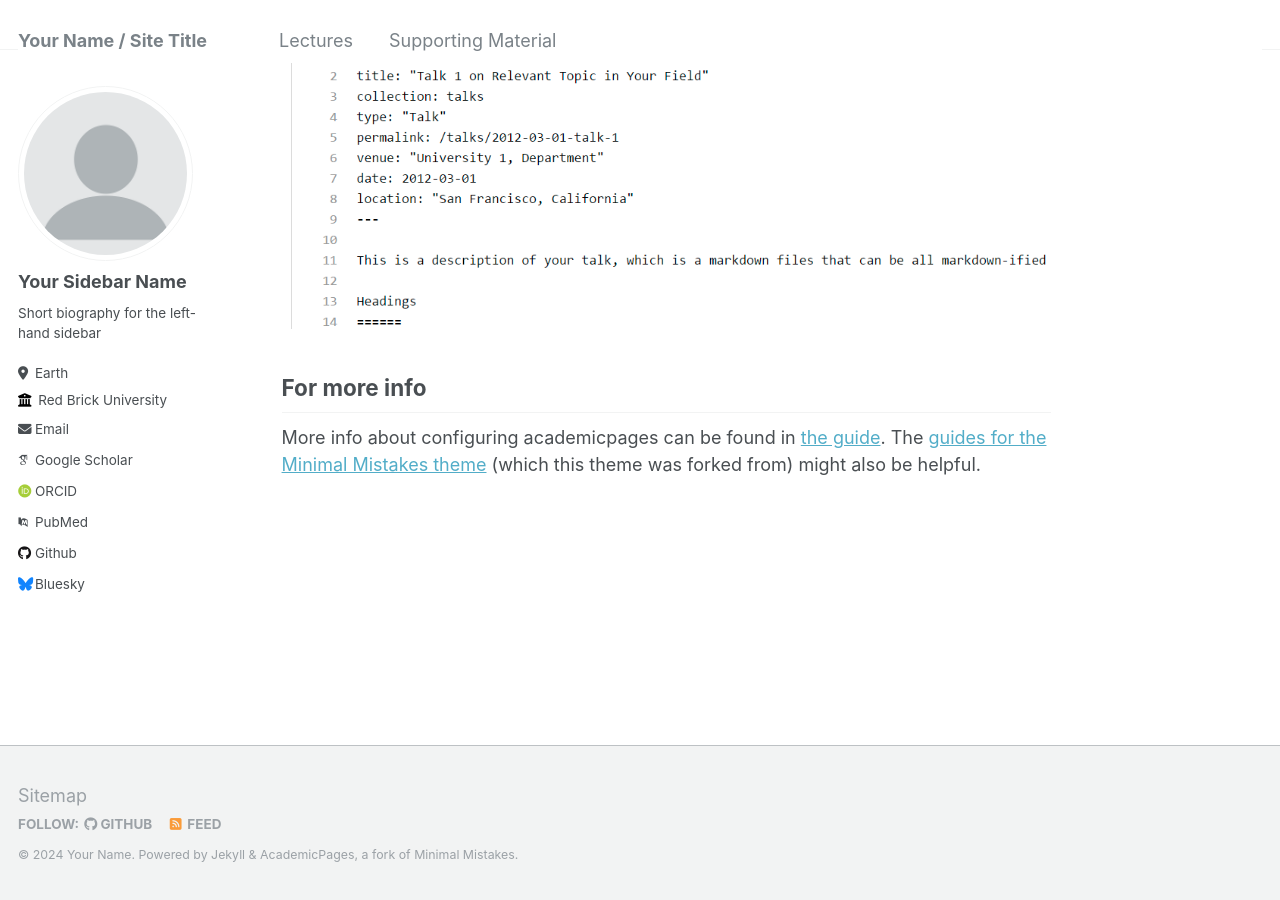
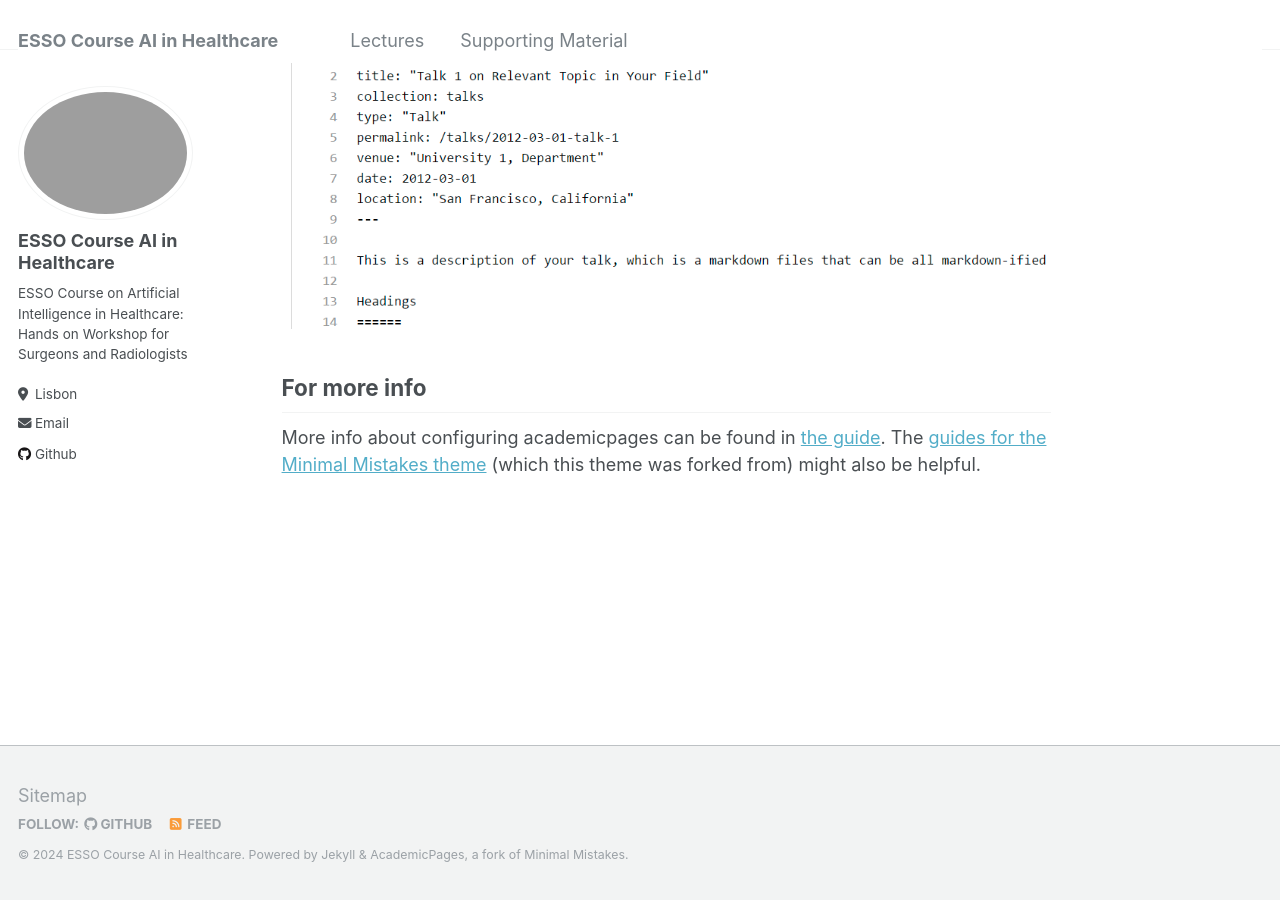
Before and after one commit to AIinMedicine/ESSO_AI_Healthcare, a Jekyll site: the page built from _pages/about.md, in a window 1280 px wide and 900 px high, scrolled down 2640 px. Built offline with Jekyll 4.4.1, drawn with Linux system fonts in a browser that asks for light colours; some web fonts are replaced.

Commit message:
Update _config.yml
update config file

```diff
--- a/_config.yml
+++ b/_config.yml
@@ -3,77 +3,17 @@
 # This config file is meant for settings that affect your entire site, values
 # which you are expected to set up once and rarely need to edit after that.
 # For technical reasons, this file is *NOT* reloaded automatically when you use
-# `jekyll serve -l -H localhost`. If you change this file, please restart the
-# server process.
-
-# Basic Site Settings
-locale                   : "en-US"
-title                    : "Your Name / Site Title"
-title_separator          : "-"
-name                     : &name "Your Name"
-description              : &description "personal description"
-url                      : https://academicpages.github.io # the base hostname & protocol for your site e.g. "https://mmistakes.github.io"
-baseurl                  : "" # the subpath of your site, e.g. "/blog"
-repository               : "academicpages/academicpages.github.io"
-
-# Site Author - The following control what appear as part of the author content on the side bar.
-#               If a field is blank the icon and link will not appear, otherwise it will be shown.
-#               Additional customization can be done by editing /_includes/author-profile.html
-author:
-  # Biographic information
-  avatar           : "profile.png"
-  name             : "Your Sidebar Name"
-  pronouns         : # example: "she/her"
-  bio              : "Short biography for the left-hand sidebar"
-  location         : "Earth"
-  employer         : "Red Brick University"
-  uri              : # URL
-  email            : "none@example.org"
-
-  # Academic websites
-  arxiv            : # URL - Update with the correct link to your profile
-  googlescholar    : "https://scholar.google.com/citations?user=PS_CX0AAAAAJ"
-  impactstory      : # URL
-  orcid            : "http://orcid.org/yourorcidurl"
-  pubmed           : "https://www.ncbi.nlm.nih.gov/pubmed/?term=john+snow"
-  researchgate     : # URL
-
-  # Repositories and software development
-  bitbucket        : # Username - Update with your username on the site
-  codepen          : # Username
-  dribbble         : # Username
-  github           : "academicpages"
-  kaggle           : # Username
-  stackoverflow    : # User number or user number and name (i.e., use "1" or "1/jeff-atwood")
-
-  # Social media
-  bluesky          : "bsky.app" # Replace this with you Bluesky username
-  facebook         : # Username
-  flickr           : # Username
-  foursquare       : # Username
-  goodreads        : # Username
-  google_plus      : # Username
-  keybase          : # Username
-  instagram        : # Username
-  lastfm           : # Username
-  linkedin         : # Username
-  mastodon         : # URL
-  medium           : # URL
-  pinterest        : # Username
-  soundcloud       : # Username
-  steam            : # Username
-  telegram         : # URL
-  tumblr           : # Username
-  twitter          : # Username for X / Twitter
-  vine             : # Username
-  weibo            : # Username
-  wikipedia        : # Username
-  xing             : # Username
-  youtube          : # Username
-  zhihu            : # URL
-
+# `jekyll serve`. If you change this file, please restart the server process.
 
 # Site Settings
+locale                   : "en-US"
+title                    : "ESSO Course AI in Healthcare"
+title_separator          : "-"
+name                     : &name "ESSO Course AI in Healthcare"
+description              : &description "ESSO Course on Artificial Intelligence in Healthcare: Hands on Workshop for Surgeons and Radiologists"
+url                      : https://aiinmedicine.github.io # the base hostname & protocol for your site e.g. "https://mmistakes.github.io"
+baseurl                  : "" # the subpath of your site, e.g. "/blog"
+repository               : "AIinMedicine/ESSO_AI_Healthcare.github.io"
 teaser                   :  # filename of teaser fallback teaser image placed in /images/, .e.g. "500x300.png"
 breadcrumbs              : false # true, false (default)
 words_per_minute         : 160
@@ -107,16 +47,13 @@ staticman:
       options:
         format           : "iso8601" # "iso8601" (default), "timestamp-seconds", "timestamp-milliseconds"
 atom_feed:
-  hide                   : false     # change to true to hide the RSS feed in the footer
   path                   : # blank (default) uses feed.xml
-
 
 # SEO Related
 google_site_verification :
 bing_site_verification   :
 alexa_site_verification  :
 yandex_site_verification :
-
 
 # Social Sharing
 twitter:
@@ -136,9 +73,48 @@ social:
 
 # Analytics
 analytics:
-  provider               :  "google-universal" # false (default), "google", "google-universal", "google-analytics-4", "custom"
+  provider               :  "google-universal" # false (default), "google", "google-universal", "custom"
   google:
     tracking_id          :
+
+
+# Site Author
+author:
+  name             : "ESSO Course AI in Healthcare"
+  avatar           : "fmul_AI.jpeg"
+  bio              : "ESSO Course on Artificial Intelligence in Healthcare: Hands on Workshop for Surgeons and Radiologists"
+  location         : "Lisbon"
+  employer         :
+  pubmed           :
+  googlescholar    :
+  email            : "aimedicinecf@gmail.com"
+  researchgate     :  # example: "https://www.researchgate.net/profile/yourprofile"
+  uri              :
+  bitbucket        :
+  codepen          :
+  dribbble         :
+  flickr           :
+  facebook         :
+  foursquare       :
+  github           : "AIinMedicine"
+  google_plus      :
+  keybase          :
+  instagram        :
+  impactstory      : #"https://profiles.impactstory.org/u/xxxx-xxxx-xxxx-xxxx"
+  lastfm           :
+  linkedin         :
+  orcid            : #"http://orcid.org/yourorcidurl"
+  pinterest        :
+  soundcloud       :
+  stackoverflow    : # http://stackoverflow.com/users/123456/username
+  steam            :
+  tumblr           :
+  twitter          : #"replacethistwitterhandle"
+  vine             :
+  weibo            :
+  xing             :
+  youtube          :
+  wikipedia        :
 
 
 # Reading Files
@@ -269,7 +245,6 @@ defaults:
       author_profile: true
       share: true
 
-
 # Sass/SCSS
 sass:
   sass_dir: _sass
```
